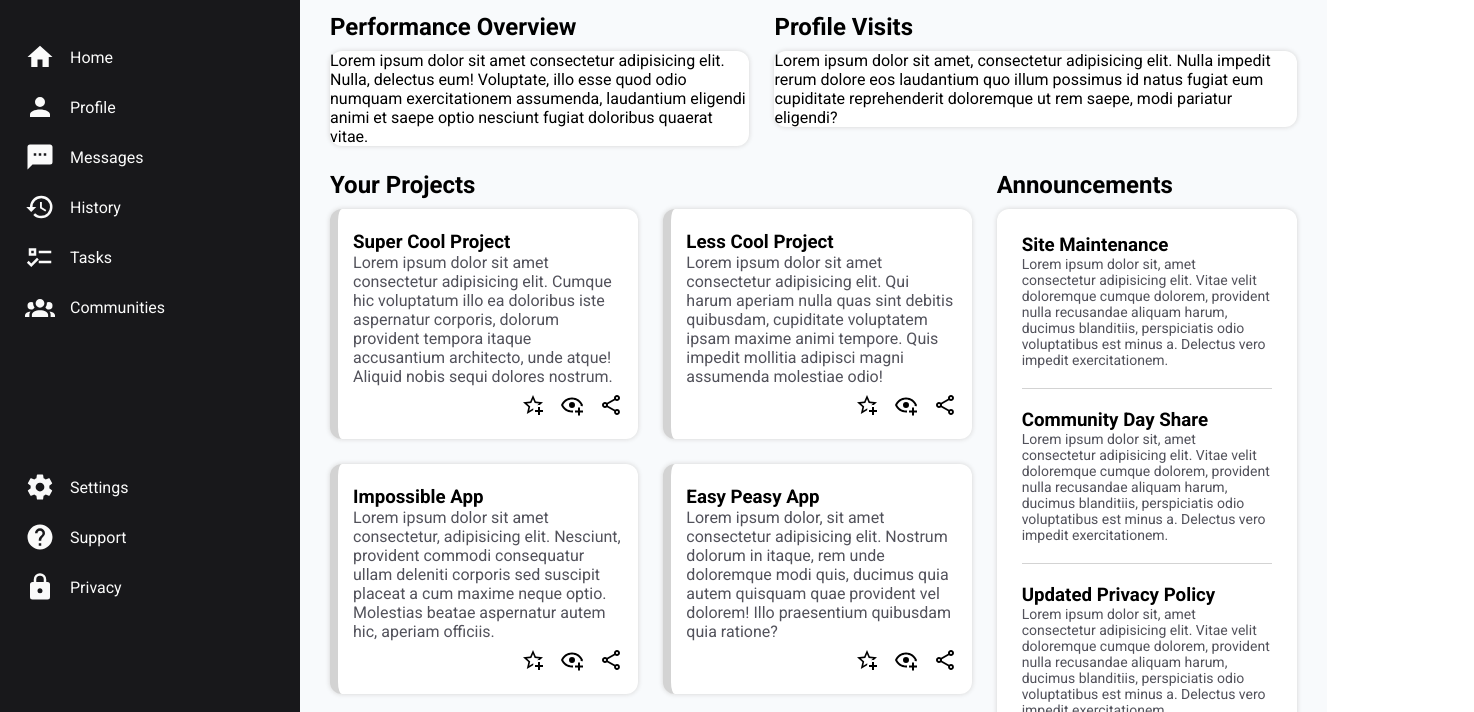
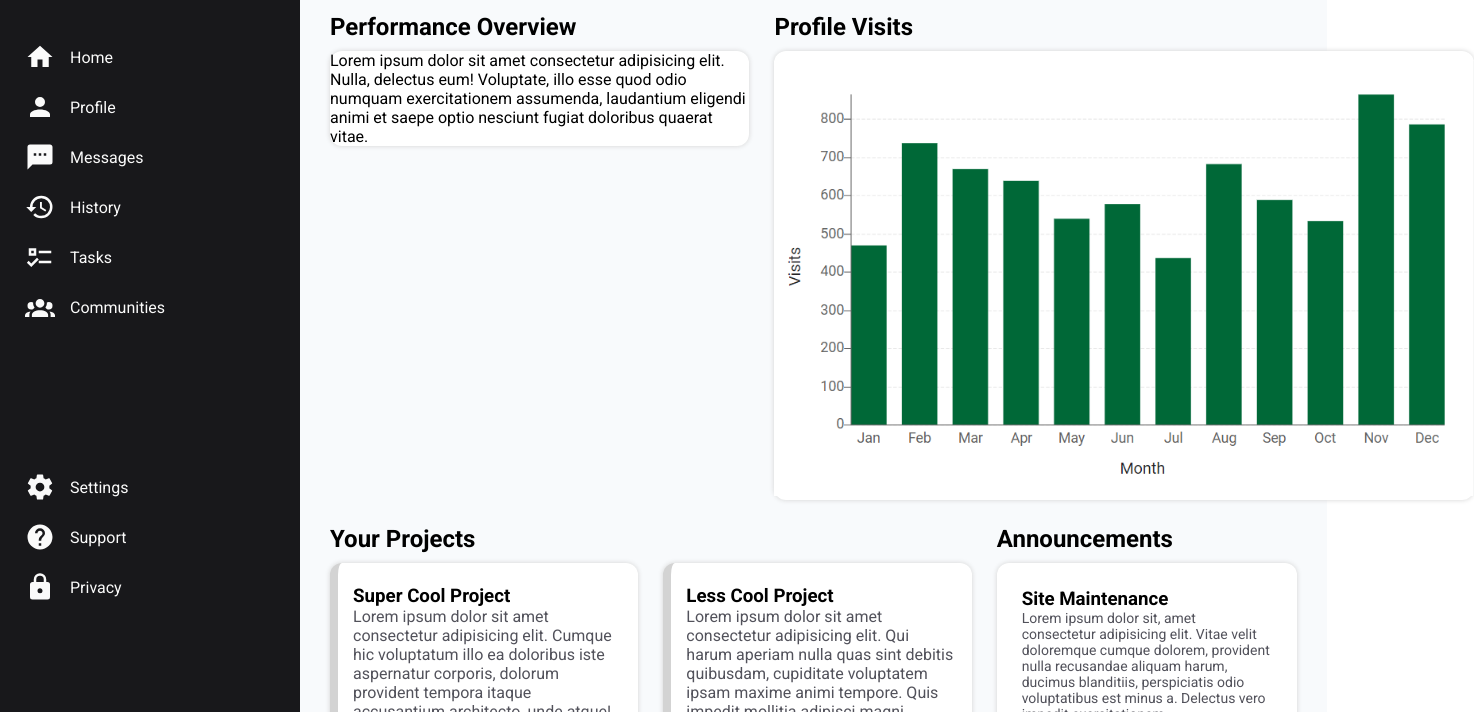
Before and after one commit to hpagon/admin-dashboard, a plain HTML site: page index.html in a window 1280 px wide. Shown: the part 88-800 px from the top of the page, 1474 px wide, since content can reach past the window. Drawn offline with Linux system fonts and the light colour scheme.

Commit message:
Added in chart for profile views

```diff
--- a/index.html
+++ b/index.html
@@ -81,7 +81,9 @@
             </div>
             <div class="profile-visits">
                 <h2>Profile Visits</h2>
-                <div class="card">Lorem ipsum dolor sit amet, consectetur adipisicing elit. Nulla impedit rerum dolore eos laudantium quo illum possimus id natus fugiat eum cupiditate reprehenderit doloremque ut rem saepe, modi pariatur eligendi?</div>
+                <div class="card">
+                    <img src="images/profilevisits.png" alt="Profile Visits Chart">
+                </div>
             </div>
             <div class="your-projects">
                 <h2>Your Projects</h2>
--- a/styles.css
+++ b/styles.css
@@ -169,6 +169,15 @@
     box-shadow: 0px 0px 5px lightgray;
 }
 
+    /* profile visit style */
+.profile-visits .card {
+    padding-top: 10px;
+}
+
+.profile-visits .card img{
+    width: 700px;
+}
+
     /* project styles */
 .project-container {
     display: grid;
```
Also changed, not shown: images/profilevisits.png (added).
